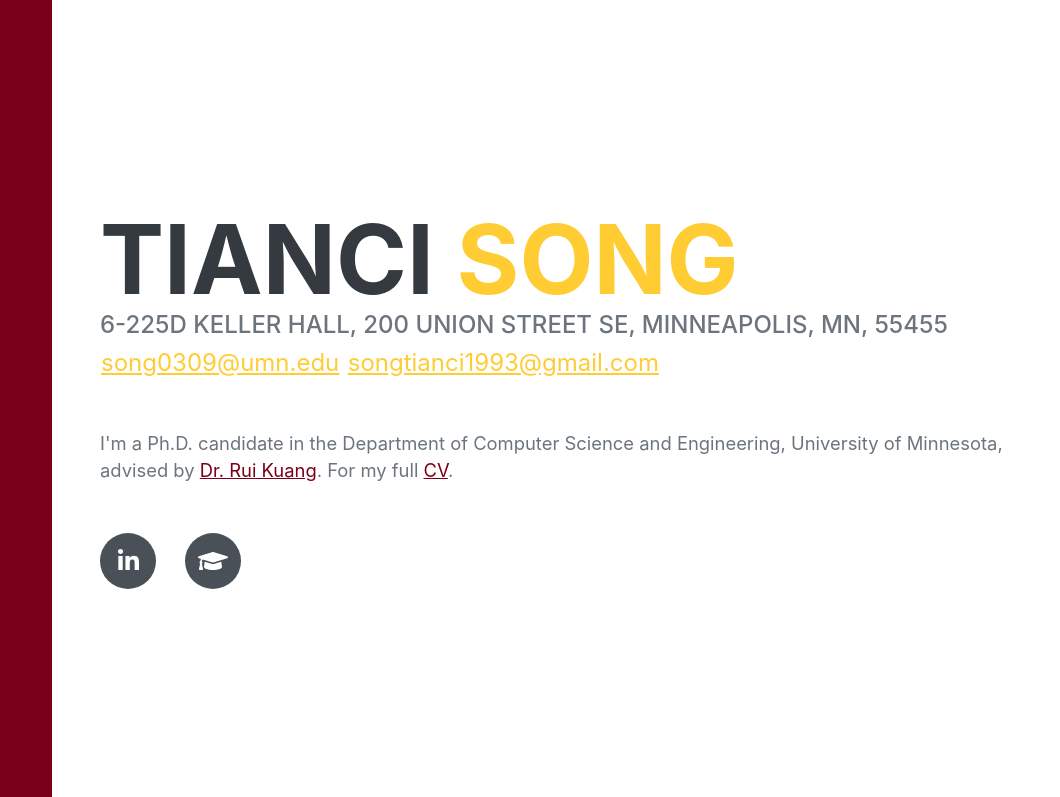
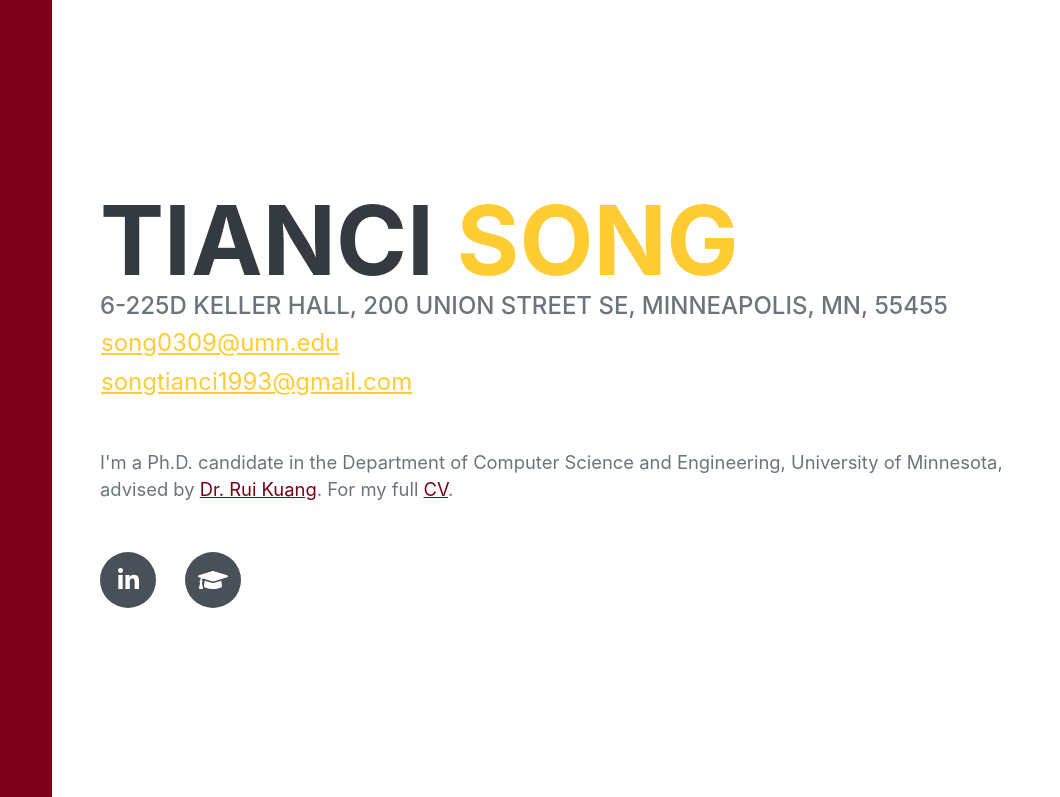
Before and after one commit to song0309/song0309.github.io, a plain HTML site: page index.html in a window 1280 px wide. Shown: the top 797 px of the page, 220-1280 px from the left. Drawn offline with nearby package versions, Linux system fonts and the light colour scheme; some icons are missing; a web font is replaced by a local one.

Commit message:
Update Email

```diff
--- a/index.html
+++ b/index.html
@@ -45,7 +45,7 @@
                     </h1>
                     <div class="subheading mb-5">
                         6-225D Keller Hall, 200 Union Street SE, Minneapolis, MN, 55455<br>
-                        <a class="cryptedmail btn btn-link" data-name="song0309" data-domain="umn" data-tld="edu" href="#" onclick="window.location.href = 'mailto:' + this.dataset.name + '@' + this.dataset.domain + '.' + this.dataset.tld; return false;"></a>
+                        <a class="cryptedmail btn btn-link" data-name="song0309" data-domain="umn" data-tld="edu" href="#" onclick="window.location.href = 'mailto:' + this.dataset.name + '@' + this.dataset.domain + '.' + this.dataset.tld; return false;"></a><br>
                         <a class="cryptedmail btn btn-link" data-name="songtianci1993" data-domain="gmail" data-tld="com" href="#" onclick="window.location.href = 'mailto:' + this.dataset.name + '@' + this.dataset.domain + '.' + this.dataset.tld; return false;"></a>
                     </div>
                     <p class="lead mb-5"> I'm a Ph.D. candidate in the Department of Computer Science and Engineering, University of Minnesota, advised by <a class="hyperlink" href="https://cse.umn.edu/cs/rui-kuang">Dr. Rui Kuang</a>. For my full <a class="hyperlink" href="assets/resume/CV_TianciSong.pdf">CV</a>.
```
